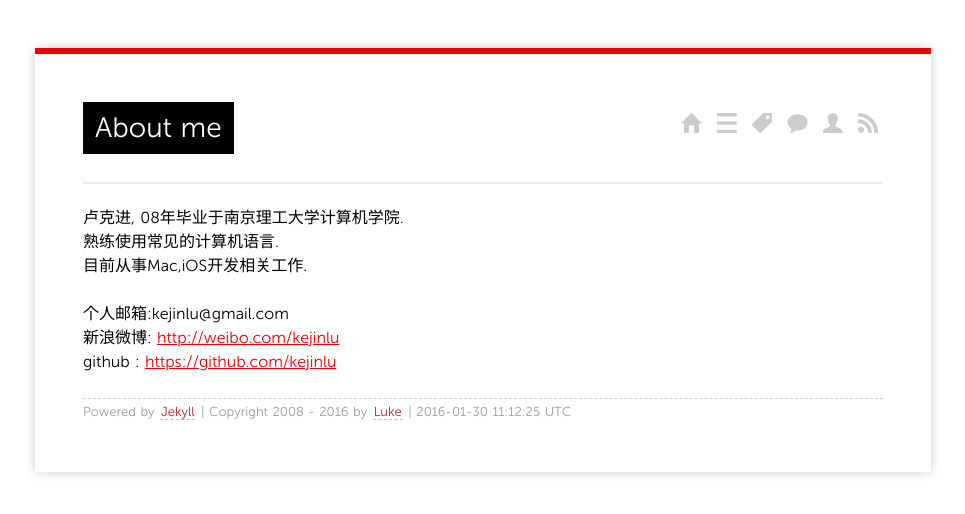
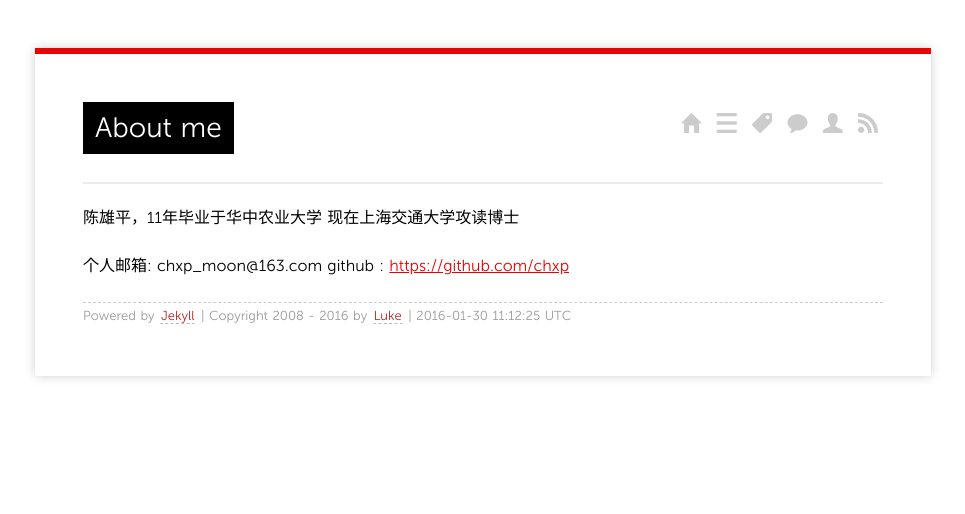
Before and after one commit to chxp/chxp.github.io, a Jekyll site: the page built from about/index.md, in a window 1280 px wide. Shown: the top 514 px of the page, without its empty margins (157-1122 px from the left). Built offline with Jekyll 4.4.1, drawn with Linux system fonts in a browser that asks for light colours; Markdown is read by kramdown in place of the engine named in the settings; comment, search, counter and statistics services are not loaded.

Commit message:
修改 index

```diff
--- a/about/index.md
+++ b/about/index.md
@@ -4,10 +4,9 @@
 comments: yes
 ---
 
-卢克进, 08年毕业于南京理工大学计算机学院.
-熟练使用常见的计算机语言.
-目前从事Mac,iOS开发相关工作.
+陈雄平，11年毕业于华中农业大学
+现在上海交通大学攻读博士
 
-个人邮箱:kejinlu@gmail.com
-新浪微博: [http://weibo.com/kejinlu](http://weibo.com/kejinlu)
-github : [https://github.com/kejinlu](https://github.com/kejinlu)
+
+个人邮箱: chxp_moon@163.com
+github : [https://github.com/chxp](https://github.com/chxp)
```
